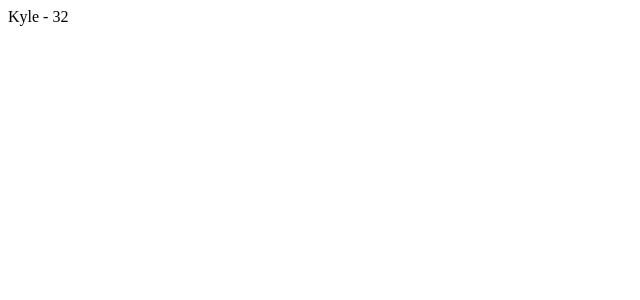
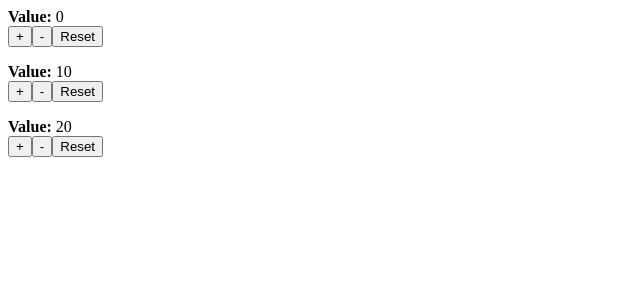
Before and after one commit to kyleshevlin/react-101, a React app: page / in a window 1280 px wide. Shown: the top 300 px of the page, without its empty margins (0-640 px from the left). Built offline with nearby package versions, Linux system fonts and the light colour scheme.

Commit message:
Creates a stateful component using React's ES6 class API

```diff
--- a/src/js/Entry.jsx
+++ b/src/js/Entry.jsx
@@ -3,9 +3,4 @@ import ReactDOM from 'react-dom'
 import App from './components/App'
 import '../scss/app.scss'
 
-// Instead of writing the markup for our app in our Entry file (which would
-// become very unruly very fast), we will abstract that into a component
-// in another file. We will build our first stateless functional component,
-// named App, import it here, and render it in our render method.
-
 ReactDOM.render(<App />, document.getElementById('app'))
--- a/src/js/components/App.jsx
+++ b/src/js/components/App.jsx
@@ -1,14 +1,16 @@
 import React from 'react'
-import MyStatelessFunctionalComponent from './MyStatelessFunctionalComponent'
+import MyStatefulComponent from './MyStatefulComponent'
 
-// Our App component is a simple stateless functional component (abbreviated to SFC).
-// As you can see, our component is a function. This one happens to take no
-// arguments, and simply returns the markup of the component. In this case,
-// we are only returning a wrapping div and a child component that takes a few props
+// Notice that we have rendered multiple copies of our stateful component.
+// Each of these components is its own instance. Its state is not shared
+// among the other copies. This makes our components highly reusable
+// without any fear of unwanted side effects.
 
 const App = () => (
   <div className="wrap">
-    <MyStatelessFunctionalComponent name='Kyle' age={32} />
+    <MyStatefulComponent value={0} />
+    <MyStatefulComponent value={10} />
+    <MyStatefulComponent value={20} />
   </div>
 )
 
--- /dev/null
+++ b/src/js/components/MyStatefulComponent.jsx
@@ -0,0 +1,89 @@
+import React, { Component } from 'react'
+import PropTypes from 'prop-types'
+
+// Now, we'll make our first stateful component. We will use React's ES6
+// `class` API to do so. If you are unfamiliar with ES6 classes, I
+// recommend looking them up. The "You Don't Know JS" series by Kyle Simpson
+// is a great place to start.
+
+// We will build a simple counter component. This component only has one
+// prop, `value` which is used as the starting/default value of the component.
+// You can see in the constructor method, that the value prop is used to set
+// our state's `value` prop. It takes some practice, but you'll be very familiar
+// with the difference in props and state in no time. If we do not supply a
+// `value` prop to our component, a default value of 0 is supplied in the
+// `defaultProps` property near the bottom of this file.
+
+// Our counter wouldn't be much use if we weren't able to update our state's value.
+// To do so, we have setup a few buttons that are ready to fire a function when
+// that event is triggered. In our case, we define three methods, an increment,
+// a decrement, and a reset. We need to bind these methods to this instance of
+// the component, and so we do so in the constructor method.
+
+// Play around with the components and notice how each of them maintains their
+// own state. This is called encapsulation. State does not bleed outside of
+// this instance of a component (unless we pass it to a component as props,
+// which we will see in the near future).
+
+class MyStatefulComponent extends Component {
+  // We don't always have to pass props to the constructor and the super.
+  // If you do not need to use props in the constructor, you may omit
+  // the argument from the method call, which in turn, means you may
+  // omit it from the super call.
+  constructor(props) {
+    super(props)
+
+    this.state = {
+      value: props.value
+    }
+
+    // As mentioned above, we have to bind our methods to this instance
+    // of the component, or they won't work correctly. In the future,
+    // I'll show an easier way to do this using a Babel plugin
+    this.increment = this.increment.bind(this)
+    this.decrement = this.decrement.bind(this)
+    this.reset = this.reset.bind(this)
+  }
+
+  increment() {
+    this.setState({ value: this.state.value + 1 })
+  }
+
+  decrement() {
+    this.setState({ value: this.state.value - 1 })
+  }
+
+  reset() {
+    this.setState({ value: this.props.value })
+  }
+
+  render() {
+    // As a little bonus here, I am demonstrating the ability to set inline styles
+    // with JSX. This can be really handy when a style is dependent upon some
+    // JavaScript logic. We will explore CSS-in-JS in the future.
+    return (
+      <div className="counter" style={{ marginBottom: '1em' }}>
+        <div className="counter-value">
+          <span style={{ fontWeight: 'bold' }}>Value:</span>
+          {' '}
+          {this.state.value}
+        </div>
+        <div className="counter-actions">
+          <button onClick={this.increment}>+</button>
+          <button onClick={this.decrement}>-</button>
+          <button onClick={this.reset}>Reset</button>
+        </div>
+      </div>
+    )
+  }
+}
+
+MyStatefulComponent.propTypes = {
+  value: PropTypes.number
+}
+
+MyStatefulComponent.defaultProps = {
+  value: 0
+}
+
+export default MyStatefulComponent
--- a/src/js/components/MyStatelessFunctionalComponent.jsx
+++ /dev/null
@@ -1,35 +0,0 @@
-import React from 'react'
-import PropTypes from 'prop-types'
-
-// Stateless functional components are simple functions that output markup
-// directly as a result of their arguments. Generally, SFCs are also pure
-// functions, which makes them easy to use and easy to test.
-
-// SFCs take two arguments, a `props` object and a `context` object. As you
-// can see in the SFC below, we are only taking in the `props` object, and
-// we are destructuring a couple properties off the object: `name` and `age`.
-
-// We can then use those props in our markup using a JSX expression `{}`.
-// We can evaluate JavaScript inside of a JSX expression anywhere in our JSX.
-// In this case, we display the values of `name` and `age`.
-
-const MyStatelessFunctionalComponent = ({ name, age }) =>
-  <div className="user">
-    {name} - {age}
-  </div>
-
-// You will often work with PropTypes in a React project. They were recently separated
-// out into their own package for React 16, but are still available and easy to use.
-// PropTypes offer a means of statically type checking your application (ensuring you
-// use the correct types around your app). You might also check out using Flow or
-// TypeScript to add static type checking to your application.
-
-// Here we define the types of our props. The library will throw a warning if
-// we use the wrong type or forget to supply a required prop.
-
-MyStatelessFunctionalComponent.propTypes = {
-  name: PropTypes.string.isRequired,
-  age: PropTypes.number.isRequired
-}
-
-export default MyStatelessFunctionalComponent
```
